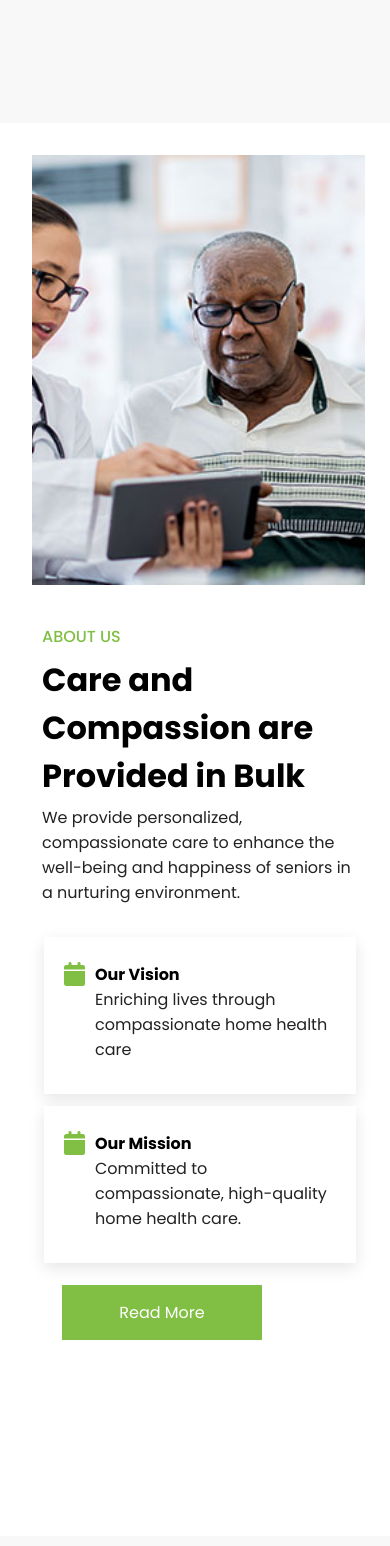
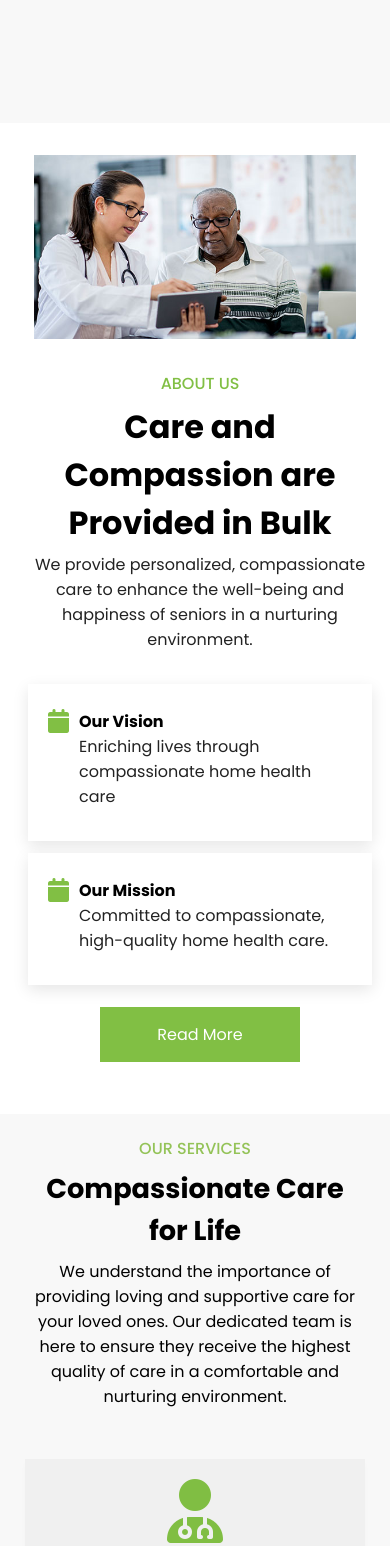
Before and after one commit to salemhe/RealityHC, a React (Create React App) app: page / in a window 390 px wide. Shown: the part 2320-3866 px from the top of the page. Built offline with nearby package versions, Linux system fonts and the light colour scheme.

Commit message:
made few css changes

```diff
--- a/src/components/About/About.css
+++ b/src/components/About/About.css
@@ -41,19 +41,22 @@
     background-color: #81bf44;
     text-decoration: none;
     color: #fff;
-    margin: 20px;
+    margin: 20px auto;  /* Center button */
     border: none;
-    transition: all .3s ease-in-out;
+    transition: all 0.3s ease-in-out;
+    display: block;
+    text-align: center;
 }
+
 .text__section a {
     text-decoration: none;
     color: #fff;
     font-size: 1rem;
 }
+
 .text__section button:hover {
     background-color: #00afda;
 }
-
 
 .about__box {
     display: flex;
@@ -80,32 +83,49 @@
     padding: 5px;
 }
 
-
-@media  screen and (max-width: 850px) and (min-width: 350px) {
+/* ✅ Fixed mobile layout */
+@media screen and (max-width: 850px) and (min-width: 320px) {
     .about__container {
         display: flex;
         flex-direction: column;
         width: 100%;
-        margin: 0;
-        margin-bottom: 146%;
+        margin: 0 auto;
+        padding: 2rem 1rem;
+        min-height: fit-content;
     }
 
     .image__section {
-        object-fit: contain;
-        max-width: fit-content;
+        width: 100%;
+        display: flex;
+        justify-content: center;
+    }
+
+    .image__section img {
+        max-width: 400px;
+        width: 90%;
+        height: auto;
+        object-fit: cover;
     }
 
     .about__box {
-        display: flex;
         flex-direction: column;
+        align-items: center;
+    }
+
+    .text__section {
+        text-align: center;
     }
 
     .text__section button {
-        justify-content: center;
-        align-items: center;
+        margin: 20px auto;
+        text-align: center;
+        display: block;
     }
+}
 
-
-
-
+/* ✅ Special fix for screens between 410px - 430px */
+@media screen and (min-width: 410px) and (max-width: 430px) {
+    .about__container {
+        margin-bottom: 0;
+    }
 }
--- a/src/components/Hero/Hero.css
+++ b/src/components/Hero/Hero.css
@@ -68,5 +68,4 @@
         margin-bottom: 10%;
     }
 
-
 }
--- a/src/components/HowItWorks/HowItWorks.css
+++ b/src/components/HowItWorks/HowItWorks.css
@@ -55,7 +55,6 @@
 
     .how-it-works__container {
         height: 100vh;
-
     }
     .main__box {
         display: flex;
--- a/src/components/HowItWorks/HowItWorks.js
+++ b/src/components/HowItWorks/HowItWorks.js
@@ -8,7 +8,6 @@ const HowItWorks = () => {
             <h3>How It Works?</h3>
             <p>What Can We Help You With Today?</p>
         </div>
-
 
       <div className='main__box'>
         <div className='how-it-works__box'>
--- a/src/components/WhyChooseUs/Choose.css
+++ b/src/components/WhyChooseUs/Choose.css
@@ -4,7 +4,7 @@
     /* margin: 1rem; */
     margin: 1.5rem 2.5rem;
     padding: 2rem;
-    margin-bottom: 6rem;
+    margin-bottom: 7rem;
 }
 
 .textes__section {
@@ -95,19 +95,19 @@
     background-color: #00afda;
 }
 
-@media screen and (max-width: 850px) {
+@media screen and (max-width: 850px) and (min-width: 360px) {
     .why-choose-us__container {
         display: flex;
         flex-direction: column;
         width: 100%;
         margin: 0;
-        margin-bottom: 38rem;
+        margin-bottom: 40rem;
 
     }
 
     .images__section img {
-        /* object-fit: contain; */
-        max-width: fit-content;
+        object-fit: cover;
+        max-width: 100%;
         width: 200%;
         height: 400px;
         padding: 0;
@@ -139,7 +139,10 @@
         width: 260px;
     }
 
+}
 
-
-
+@media screen and (max-width: 430px) and (min-width: 390px) {
+    .why-choose-us__container {
+        margin-bottom: 25rem;
+    }
 }
--- a/src/routes/Home.js
+++ b/src/routes/Home.js
@@ -27,7 +27,7 @@ const Home = () => {
       <About />
       <Services />
       <Banner />
-      <Choose /> <br />
+      <Choose />
       <Info />
       <Testimonials />
       <DownloadButton />
```
